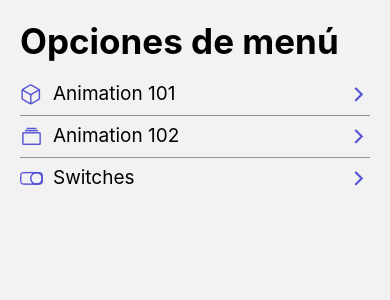
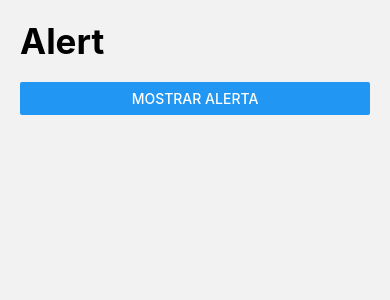
Before and after one commit to Neonikz/react-native-components, a React Native app: screen /AlertScreen in a window 390 px wide. Shown: the top 300 px of the page. Built offline with nearby package versions, Linux system fonts and the light colour scheme.

Commit message:
alerts ready

```diff
--- a/src/data/menuItems.tsx
+++ b/src/data/menuItems.tsx
@@ -16,4 +16,9 @@
         icon: 'toggle-outline',
         component: 'SwitchScreen'
     },
+    {
+        name: 'Alerts',
+        icon: 'alert-circle-outline',
+        component: 'AlertScreen'
+    },
 ]
--- a/src/navigation/Navigator.tsx
+++ b/src/navigation/Navigator.tsx
@@ -4,6 +4,7 @@
 import Animation101Screen from '../screens/Animation101Screen';
 import Animation102Screen from '../screens/Animation102Screen';
 import { SwitchScreen } from '../screens/SwitchScreen';
+import { AlertScreen } from '../screens/AlertScreen';
 
 const Stack = createStackNavigator();
 
@@ -11,13 +12,14 @@
     return (
         <Stack.Navigator
             screenOptions={{
-                headerShown: false
+                headerShown: false,
             }}
         >
             <Stack.Screen name="HomeScreen" component={HomeScreen} />
             <Stack.Screen name="Animation101Screen" component={Animation101Screen} />
             <Stack.Screen name="Animation102Screen" component={Animation102Screen} />
             <Stack.Screen name="SwitchScreen" component={SwitchScreen} />
+            <Stack.Screen name="AlertScreen" component={AlertScreen} />
         </Stack.Navigator>
     );
 }
--- /dev/null
+++ b/src/screens/AlertScreen.tsx
@@ -0,0 +1,38 @@
+import React from 'react'
+import { Alert, Button, View } from 'react-native';
+import { HeaderTitle } from '../components/HeaderTitle';
+import { styles } from '../theme/appTheme';
+
+export const AlertScreen = () => {
+
+    const showAlert = () => {
+        Alert.alert(
+            'Título',
+            'Este es el mensaje de la alerta', [
+            {
+                text: 'Cancel',
+                onPress: () => console.log('Cancel Pressed'),
+                style: 'destructive',
+            },
+            { text: 'OK', onPress: () => console.log('OK Pressed') },
+        ],
+            {
+                cancelable: true,
+                onDismiss: () => console.log('onDismiss Pressed'),
+            }
+        );
+    }
+
+
+    return (
+        <View style={styles.globalMargin}>
+            <HeaderTitle title="Alert" />
+
+            <Button
+                title="Mostrar Alerta"
+                onPress={() => showAlert()}
+            />
+
+        </View>
+    )
+}
```
